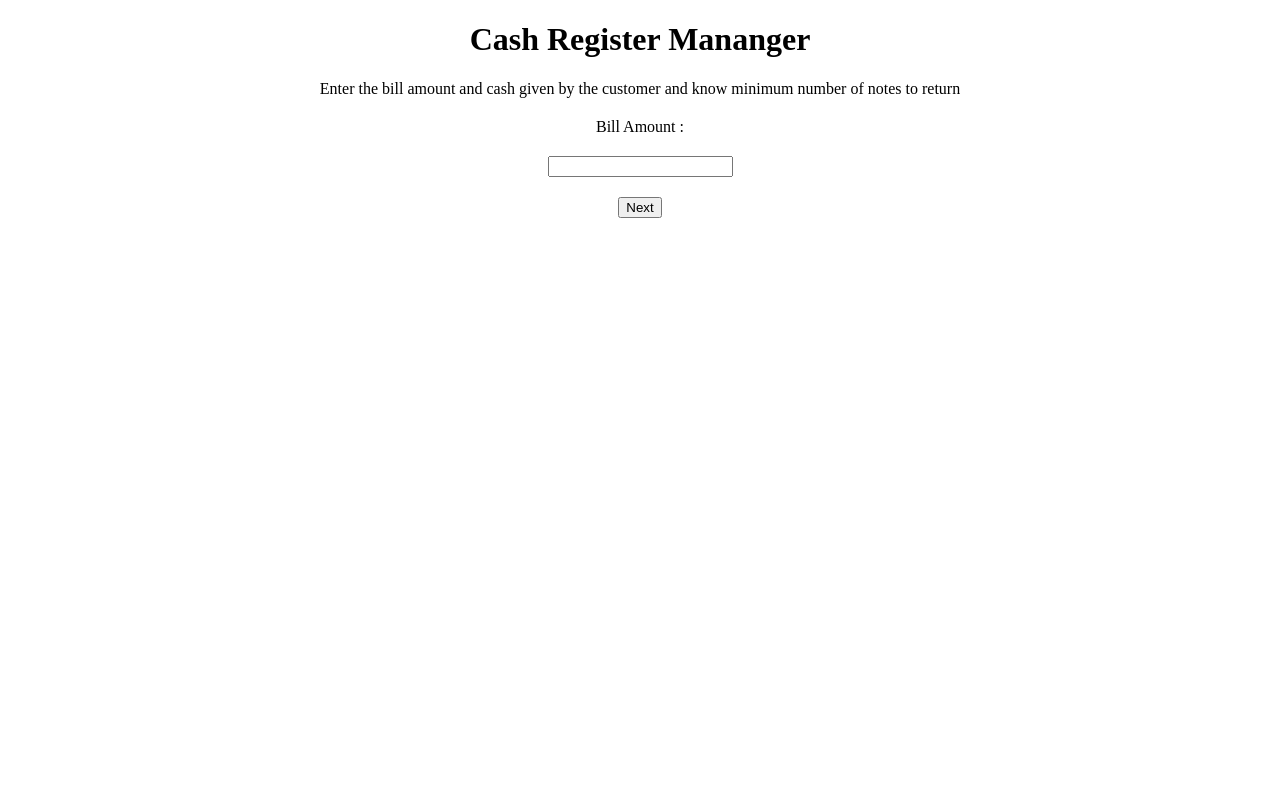
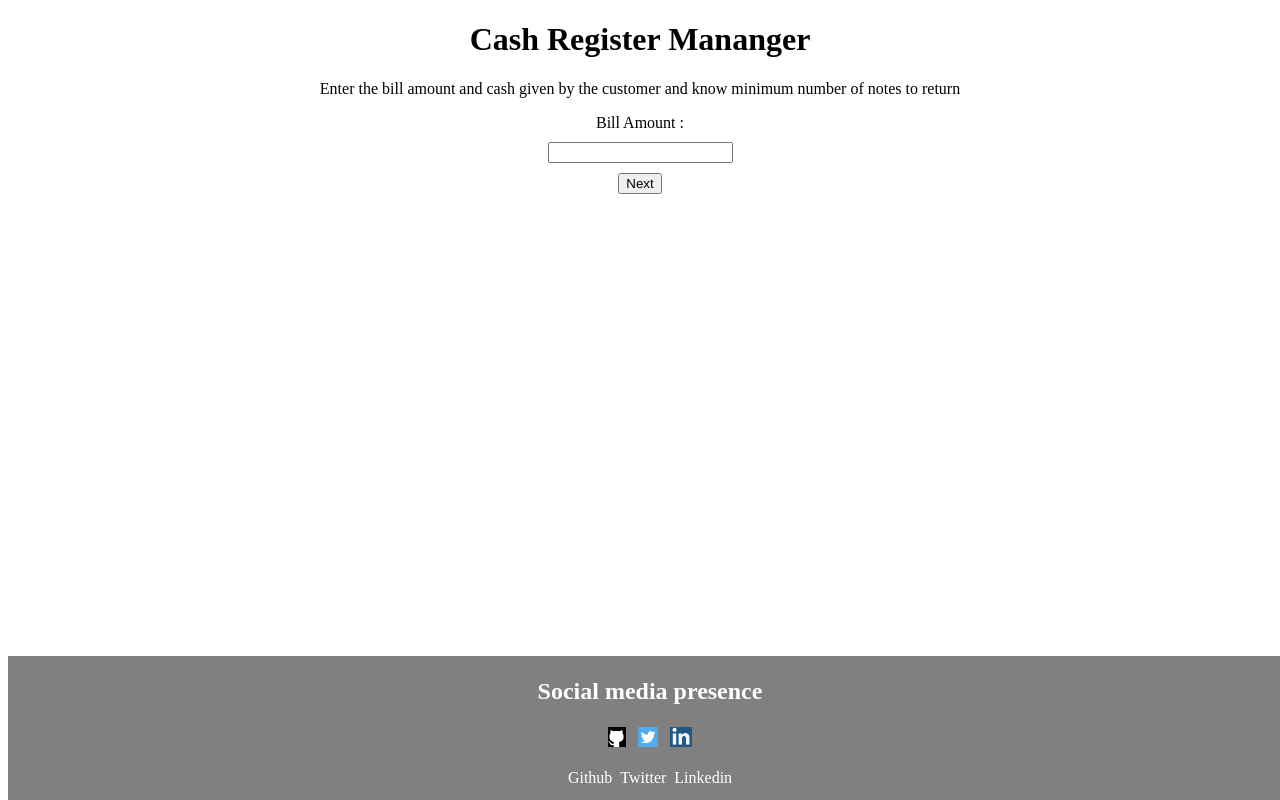
Before and after one commit to JuvitaSaini09/Cash-Register, a plain HTML site: page index.html in a window 1280 px wide. Drawn offline with Linux system fonts and the light colour scheme.

Commit message:
docs : document updated

```diff
--- a/index.html
+++ b/index.html
@@ -53,7 +53,37 @@
             </tr>
         </table>
         </section>
-    </div>
+        </div>
+        <footer><footer class="foot">
+            <h2>Social media presence</h2>
+            <ul class="social-media">
+                <li class="foot-links">
+                    <a class="media-link" href="https://github.com/JuvitaSaini09"> <img class="link-icons"
+                            src="pics/github.jpg" /></a>
+                </li>
+                <li class="foot-links">
+                    <a class="media-link" href="https://twitter.com/SainiJuvita?s=03"> <img class="link-icons"
+                            src="pics\twitter-icon (1).png" /></a>
+                </li>
+                <li class="foot-links">
+                    <a class="media-link" href="https://www.linkedin.com/in/juvita-saini-77291a206"><img class="link-icons"
+                            src="pics\linkedin-icon (1).png" /></a>
+                </li>
+            </ul>
+            <ul class="social-media">
+                <li class="foot-links">
+                    <a class="media-link hover-media" href="https://github.com/JuvitaSaini09">Github</a>
+                </li>
+                <li class="foot-links">
+                    <a class="media-link hover-media" href="https://twitter.com/SainiJuvita?s=03">Twitter</a>
+                </li>
+                <li class="foot-links">
+                    <a class="media-link hover-media" href="https://www.linkedin.com/in/juvita-saini-77291a206">Linkedin</a>
+                </li>
+            </ul>
+
+        </footer></footer>
+
     <script type="text/javascript" src="index.js"></script>
 
 </body>
--- a/style.css
+++ b/style.css
@@ -12,14 +12,14 @@
 label,input,button{
   display:block;
   text-align: center;
-  margin:20px auto;
+  margin:10px auto;
 }
 table caption{
-  padding-bottom:10px;
+  padding-bottom:5px;
 }
 
 table {
-  margin:30px auto;
+  margin:12px auto;
   width: 100%;
   height:60px;
   border:1px solid black;
@@ -30,3 +30,47 @@ th,td {
   border:0.1px black solid;
 
 }
+.foot {
+  position:absolute ;
+  bottom:0;
+  height:140px;
+  padding: 2px;
+  width:100%;
+  color: white;
+  background-color:grey;
+  text-align: center;
+}
+
+.social-media {
+  list-style-type: none;
+  padding-inline-start: 0px;
+}
+
+.foot-links {
+  display: inline;
+  padding: 2px;
+
+}
+
+.media-link {
+  text-decoration: none;
+  color: white;
+}
+
+.link-icons {
+  height: 20px;
+  padding: 2px;
+}
+
+
+
+.social-media .hover-media:hover {
+  font-weight: bold;
+  color:pink;
+  background-color: white;
+
+}
+
+.link-icons:hover {
+  background-color:pink;
+}
```
Also changed, not shown: pics/github.jpg (added), pics/linkedin-icon (1).png (added), pics/twitter-icon (1).png (added).
